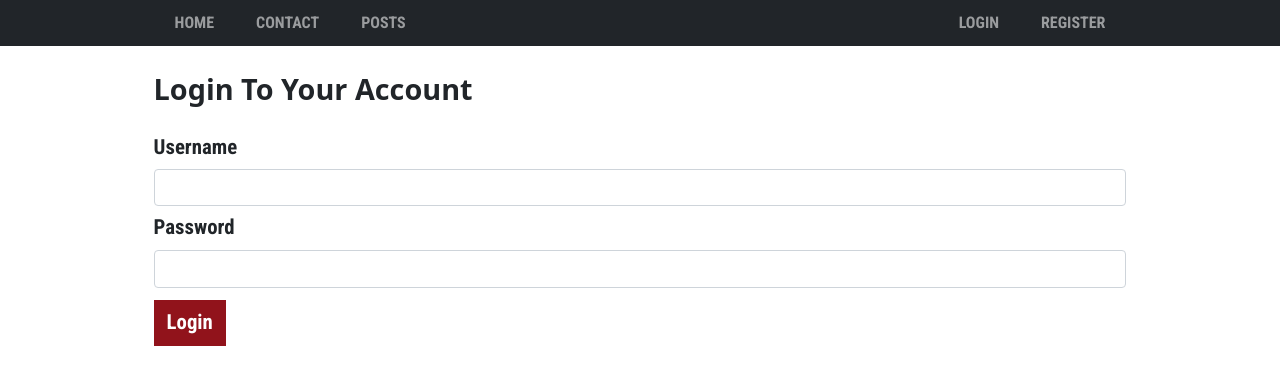
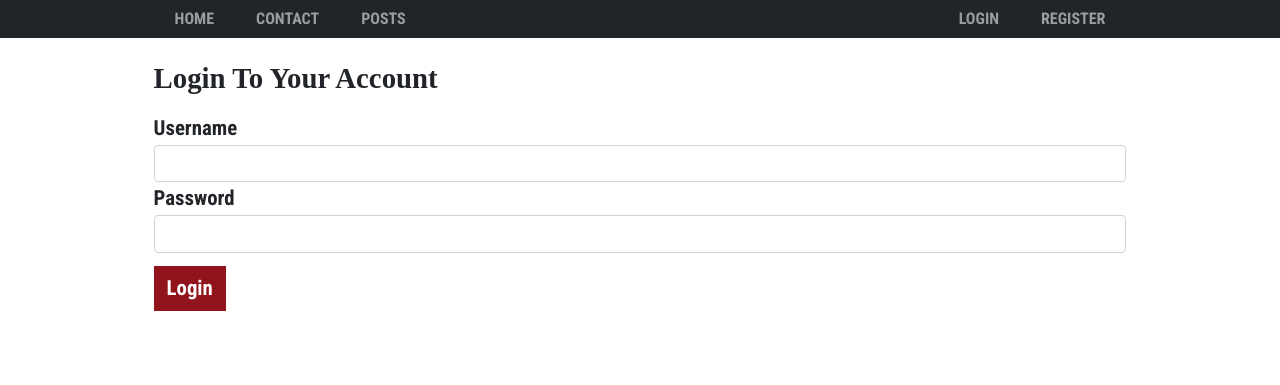
Before and after one commit to justindiep17/TheHearth, a Flask app: page /login in a window 1280 px wide. Shown: the top 385 px of the page. Run offline with Flask 2, Linux system fonts and the light colour scheme; parts of the project's set-up code (start-up, migrations or seed data) failed here and were passed over; some libraries are stand-ins or nearby versions.

Commit message:
Normalize CSS Among Different Browsers

```diff
--- a/static/css/styles.css
+++ b/static/css/styles.css
@@ -1,353 +1,52 @@
-/* Normalize */
-/*! normalize.css v8.0.1 | MIT License | github.com/necolas/normalize.css */
+/* http://meyerweb.com/eric/tools/css/reset/
+   v2.0 | 20110126
+   License: none (public domain)
+*/
 
-/* Document
-   ========================================================================== */
-
-/**
- * 1. Correct the line height in all browsers.
- * 2. Prevent adjustments of font size after orientation changes in iOS.
- */
-
-html {
-  line-height: 1.15; /* 1 */
-  -webkit-text-size-adjust: 100%; /* 2 */
+html, body, div, span, applet, object, iframe,
+h1, h2, h3, h4, h5, h6, p, blockquote, pre,
+a, abbr, acronym, address, big, cite, code,
+del, dfn, em, img, ins, kbd, q, s, samp,
+small, strike, strong, sub, sup, tt, var,
+b, u, i, center,
+dl, dt, dd, ol, ul, li,
+fieldset, form, label, legend,
+table, caption, tbody, tfoot, thead, tr, th, td,
+article, aside, canvas, details, embed,
+figure, figcaption, footer, header, hgroup,
+menu, nav, output, ruby, section, summary,
+time, mark, audio, video {
+	margin: 0;
+	padding: 0;
+	border: 0;
+	font-size: 100%;
+	font: inherit;
+	vertical-align: baseline;
+}
+/* HTML5 display-role reset for older browsers */
+article, aside, details, figcaption, figure,
+footer, header, hgroup, menu, nav, section {
+	display: block;
+}
+body {
+	line-height: 1;
+}
+ol, ul {
+	list-style: none;
+}
+blockquote, q {
+	quotes: none;
+}
+blockquote:before, blockquote:after,
+q:before, q:after {
+	content: '';
+	content: none;
+}
+table {
+	border-collapse: collapse;
+	border-spacing: 0;
 }
 
-/* Sections
-   ========================================================================== */
-
-/**
- * Remove the margin in all browsers.
- */
-
-body {
-  margin: 0;
-}
-
-/**
- * Render the `main` element consistently in IE.
- */
-
-main {
-  display: block;
-}
-
-/**
- * Correct the font size and margin on `h1` elements within `section` and
- * `article` contexts in Chrome, Firefox, and Safari.
- */
-
-h1 {
-  font-size: 2em;
-  margin: 0.67em 0;
-}
-
-/* Grouping content
-   ========================================================================== */
-
-/**
- * 1. Add the correct box sizing in Firefox.
- * 2. Show the overflow in Edge and IE.
- */
-
-hr {
-  box-sizing: content-box; /* 1 */
-  height: 0; /* 1 */
-  overflow: visible; /* 2 */
-}
-
-/**
- * 1. Correct the inheritance and scaling of font size in all browsers.
- * 2. Correct the odd `em` font sizing in all browsers.
- */
-
-pre {
-  font-family: monospace, monospace; /* 1 */
-  font-size: 1em; /* 2 */
-}
-
-/* Text-level semantics
-   ========================================================================== */
-
-/**
- * Remove the gray background on active links in IE 10.
- */
-
-a {
-  background-color: transparent;
-}
-
-/**
- * 1. Remove the bottom border in Chrome 57-
- * 2. Add the correct text decoration in Chrome, Edge, IE, Opera, and Safari.
- */
-
-abbr[title] {
-  border-bottom: none; /* 1 */
-  text-decoration: underline; /* 2 */
-  text-decoration: underline dotted; /* 2 */
-}
-
-/**
- * Add the correct font weight in Chrome, Edge, and Safari.
- */
-
-b,
-strong {
-  font-weight: bolder;
-}
-
-/**
- * 1. Correct the inheritance and scaling of font size in all browsers.
- * 2. Correct the odd `em` font sizing in all browsers.
- */
-
-code,
-kbd,
-samp {
-  font-family: monospace, monospace; /* 1 */
-  font-size: 1em; /* 2 */
-}
-
-/**
- * Add the correct font size in all browsers.
- */
-
-small {
-  font-size: 80%;
-}
-
-/**
- * Prevent `sub` and `sup` elements from affecting the line height in
- * all browsers.
- */
-
-sub,
-sup {
-  font-size: 75%;
-  line-height: 0;
-  position: relative;
-  vertical-align: baseline;
-}
-
-sub {
-  bottom: -0.25em;
-}
-
-sup {
-  top: -0.5em;
-}
-
-/* Embedded content
-   ========================================================================== */
-
-/**
- * Remove the border on images inside links in IE 10.
- */
-
-img {
-  border-style: none;
-}
-
-/* Forms
-   ========================================================================== */
-
-/**
- * 1. Change the font styles in all browsers.
- * 2. Remove the margin in Firefox and Safari.
- */
-
-button,
-input,
-optgroup,
-select,
-textarea {
-  font-family: inherit; /* 1 */
-  font-size: 100%; /* 1 */
-  line-height: 1.15; /* 1 */
-  margin: 0; /* 2 */
-}
-
-/**
- * Show the overflow in IE.
- * 1. Show the overflow in Edge.
- */
-
-button,
-input { /* 1 */
-  overflow: visible;
-}
-
-/**
- * Remove the inheritance of text transform in Edge, Firefox, and IE.
- * 1. Remove the inheritance of text transform in Firefox.
- */
-
-button,
-select { /* 1 */
-  text-transform: none;
-}
-
-/**
- * Correct the inability to style clickable types in iOS and Safari.
- */
-
-button,
-[type="button"],
-[type="reset"],
-[type="submit"] {
-  -webkit-appearance: button;
-}
-
-/**
- * Remove the inner border and padding in Firefox.
- */
-
-button::-moz-focus-inner,
-[type="button"]::-moz-focus-inner,
-[type="reset"]::-moz-focus-inner,
-[type="submit"]::-moz-focus-inner {
-  border-style: none;
-  padding: 0;
-}
-
-/**
- * Restore the focus styles unset by the previous rule.
- */
-
-button:-moz-focusring,
-[type="button"]:-moz-focusring,
-[type="reset"]:-moz-focusring,
-[type="submit"]:-moz-focusring {
-  outline: 1px dotted ButtonText;
-}
-
-/**
- * Correct the padding in Firefox.
- */
-
-fieldset {
-  padding: 0.35em 0.75em 0.625em;
-}
-
-/**
- * 1. Correct the text wrapping in Edge and IE.
- * 2. Correct the color inheritance from `fieldset` elements in IE.
- * 3. Remove the padding so developers are not caught out when they zero out
- *    `fieldset` elements in all browsers.
- */
-
-legend {
-  box-sizing: border-box; /* 1 */
-  color: inherit; /* 2 */
-  display: table; /* 1 */
-  max-width: 100%; /* 1 */
-  padding: 0; /* 3 */
-  white-space: normal; /* 1 */
-}
-
-/**
- * Add the correct vertical alignment in Chrome, Firefox, and Opera.
- */
-
-progress {
-  vertical-align: baseline;
-}
-
-/**
- * Remove the default vertical scrollbar in IE 10+.
- */
-
-textarea {
-  overflow: auto;
-}
-
-/**
- * 1. Add the correct box sizing in IE 10.
- * 2. Remove the padding in IE 10.
- */
-
-[type="checkbox"],
-[type="radio"] {
-  box-sizing: border-box; /* 1 */
-  padding: 0; /* 2 */
-}
-
-/**
- * Correct the cursor style of increment and decrement buttons in Chrome.
- */
-
-[type="number"]::-webkit-inner-spin-button,
-[type="number"]::-webkit-outer-spin-button {
-  height: auto;
-}
-
-/**
- * 1. Correct the odd appearance in Chrome and Safari.
- * 2. Correct the outline style in Safari.
- */
-
-[type="search"] {
-  -webkit-appearance: textfield; /* 1 */
-  outline-offset: -2px; /* 2 */
-}
-
-/**
- * Remove the inner padding in Chrome and Safari on macOS.
- */
-
-[type="search"]::-webkit-search-decoration {
-  -webkit-appearance: none;
-}
-
-/**
- * 1. Correct the inability to style clickable types in iOS and Safari.
- * 2. Change font properties to `inherit` in Safari.
- */
-
-::-webkit-file-upload-button {
-  -webkit-appearance: button; /* 1 */
-  font: inherit; /* 2 */
-}
-
-/* Interactive
-   ========================================================================== */
-
-/*
- * Add the correct display in Edge, IE 10+, and Firefox.
- */
-
-details {
-  display: block;
-}
-
-/*
- * Add the correct display in all browsers.
- */
-
-summary {
-  display: list-item;
-}
-
-/* Misc
-   ========================================================================== */
-
-/**
- * Add the correct display in IE 10+.
- */
-
-template {
-  display: none;
-}
-
-/**
- * Add the correct display in IE 10.
- */
-
-[hidden] {
-  display: none;
-}
 
 body {
   background-color:#fff;
```
